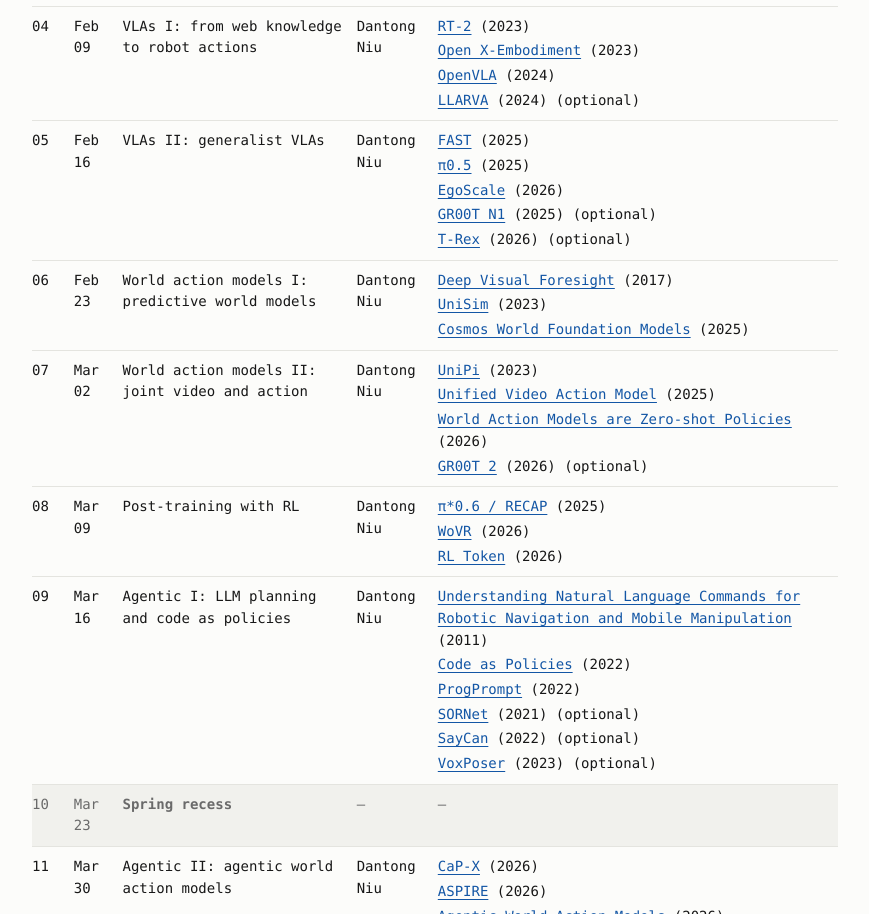
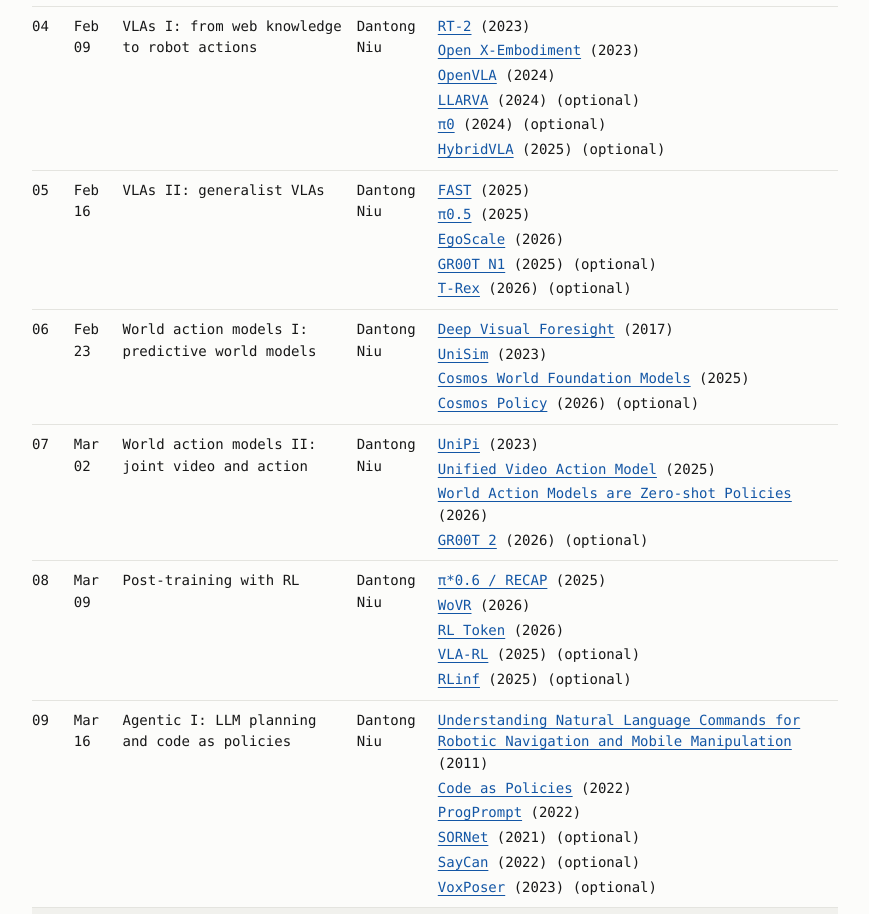
Before and after one commit to CS294-43/CS294-43.github.io, a plain HTML site: page index.html in a window 1280 px wide. Shown: the part 1121-2035 px from the top of the page, without its empty margins (205-1074 px from the left). Drawn offline with Linux system fonts and the light colour scheme.

Commit message:
Add optional readings for VLAs I, world models I and RL post-training

```diff
--- a/index.html
+++ b/index.html
@@ -110,6 +110,8 @@
             <li><a href="https://arxiv.org/abs/2310.08864">Open X-Embodiment</a> (2023)</li>
             <li><a href="https://arxiv.org/abs/2406.09246">OpenVLA</a> (2024)</li>
             <li><a href="https://arxiv.org/abs/2406.11815">LLARVA</a> (2024) (optional)</li>
+            <li><a href="https://arxiv.org/abs/2410.24164">π0</a> (2024) (optional)</li>
+            <li><a href="https://arxiv.org/abs/2503.10631">HybridVLA</a> (2025) (optional)</li>
           </ul></td></tr>
           <tr><td>05</td><td><time datetime="2027-02-16">Feb 16</time></td><td>VLAs II: generalist VLAs</td><td>Dantong Niu</td><td><ul class="papers">
             <li><a href="https://arxiv.org/abs/2501.09747">FAST</a> (2025)</li>
@@ -122,6 +124,7 @@
             <li><a href="https://arxiv.org/abs/1610.00696">Deep Visual Foresight</a> (2017)</li>
             <li><a href="https://arxiv.org/abs/2310.06114">UniSim</a> (2023)</li>
             <li><a href="https://arxiv.org/abs/2501.03575">Cosmos World Foundation Models</a> (2025)</li>
+            <li><a href="https://arxiv.org/abs/2601.16163">Cosmos Policy</a> (2026) (optional)</li>
           </ul></td></tr>
           <tr><td>07</td><td><time datetime="2027-03-02">Mar 02</time></td><td>World action models II: joint video and action</td><td>Dantong Niu</td><td><ul class="papers">
             <li><a href="https://arxiv.org/abs/2302.00111">UniPi</a> (2023)</li>
@@ -133,6 +136,8 @@
             <li><a href="https://arxiv.org/abs/2511.14759">π*0.6 / RECAP</a> (2025)</li>
             <li><a href="https://arxiv.org/abs/2602.13977">WoVR</a> (2026)</li>
             <li><a href="https://arxiv.org/abs/2604.23073">RL Token</a> (2026)</li>
+            <li><a href="https://arxiv.org/abs/2505.18719">VLA-RL</a> (2025) (optional)</li>
+            <li><a href="https://arxiv.org/abs/2509.15965">RLinf</a> (2025) (optional)</li>
           </ul></td></tr>
           <tr><td>09</td><td><time datetime="2027-03-16">Mar 16</time></td><td>Agentic I: LLM planning and code as policies</td><td>Dantong Niu</td><td><ul class="papers">
             <li><a href="https://ojs.aaai.org/index.php/AAAI/article/view/7979">Understanding Natural Language Commands for Robotic Navigation and Mobile Manipulation</a> (2011)</li>
```
